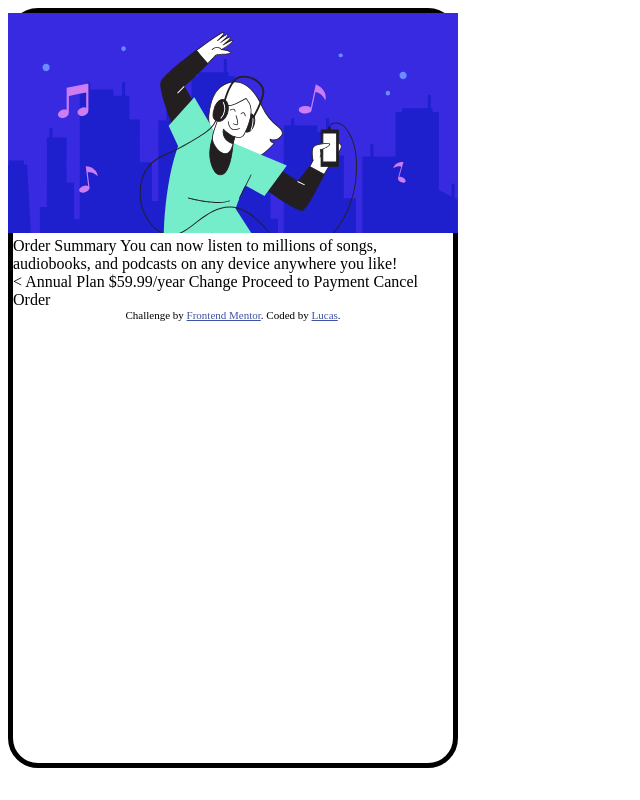
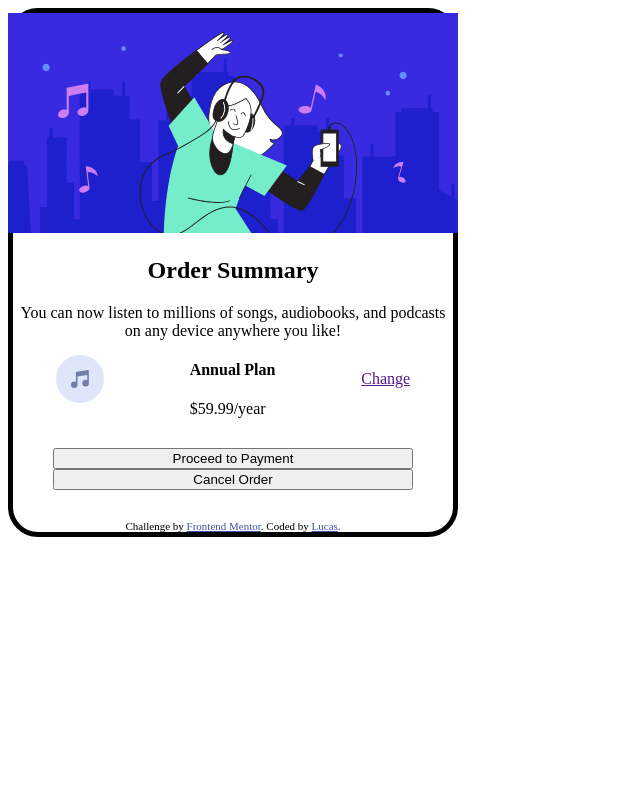
Before and after one commit to LucatoNine/Order_Summary, a plain HTML site: page index.html in a window 1280 px wide. Shown: the whole page, without its empty margins (0-640 px from the left). Drawn offline with Linux system fonts and the light colour scheme.

Commit message:
Add changes in styles.css presentation

```diff
--- a/index.html
+++ b/index.html
@@ -23,20 +23,29 @@
         <div class="main_text">
 
             <div class="summary">
-                Order Summary
+                <h2>Order Summary</h2>
 
                 You can now listen to millions of songs, audiobooks, and podcasts on any
                 device anywhere you like!
             </div>
 
-            <
-        Annual Plan
-        $59.99/year
+            <div class="down_part">
+                <img src="images/icon-music.svg">
 
-        Change
+                <div class="price">
+                <h4>Annual Plan</h4>
+                $59.99/year
+                </div>
 
-        Proceed to Payment
-        Cancel Order
+                <div class="change">
+                    <a href="">Change</a>
+                </div>
+            </div>
+
+            <div class="payment">
+                <button>Proceed to Payment</button>
+                <button>Cancel Order</button>
+            </div>
 
         </div>
 
--- a/styles.css
+++ b/styles.css
@@ -7,7 +7,7 @@
     border-radius: 30px;
     border: 5px solid black;
     width: 440px;
-    height: 750px;
+    height: auto;
 }
 
 /* Configure the first image */
@@ -17,3 +17,22 @@
 }
 
 /* Configure the presentation */
+
+.summary {
+    text-align: center;
+    box-sizing: border-box;
+}
+
+.down_part {
+    display: flex;
+    align-items: center;
+    justify-content: space-around;
+}
+
+.payment {
+    display: flex;
+    flex-direction: column;
+    box-sizing: border-box;
+    padding: 15px 20px;
+    margin: 15px 20px;
+}
```
